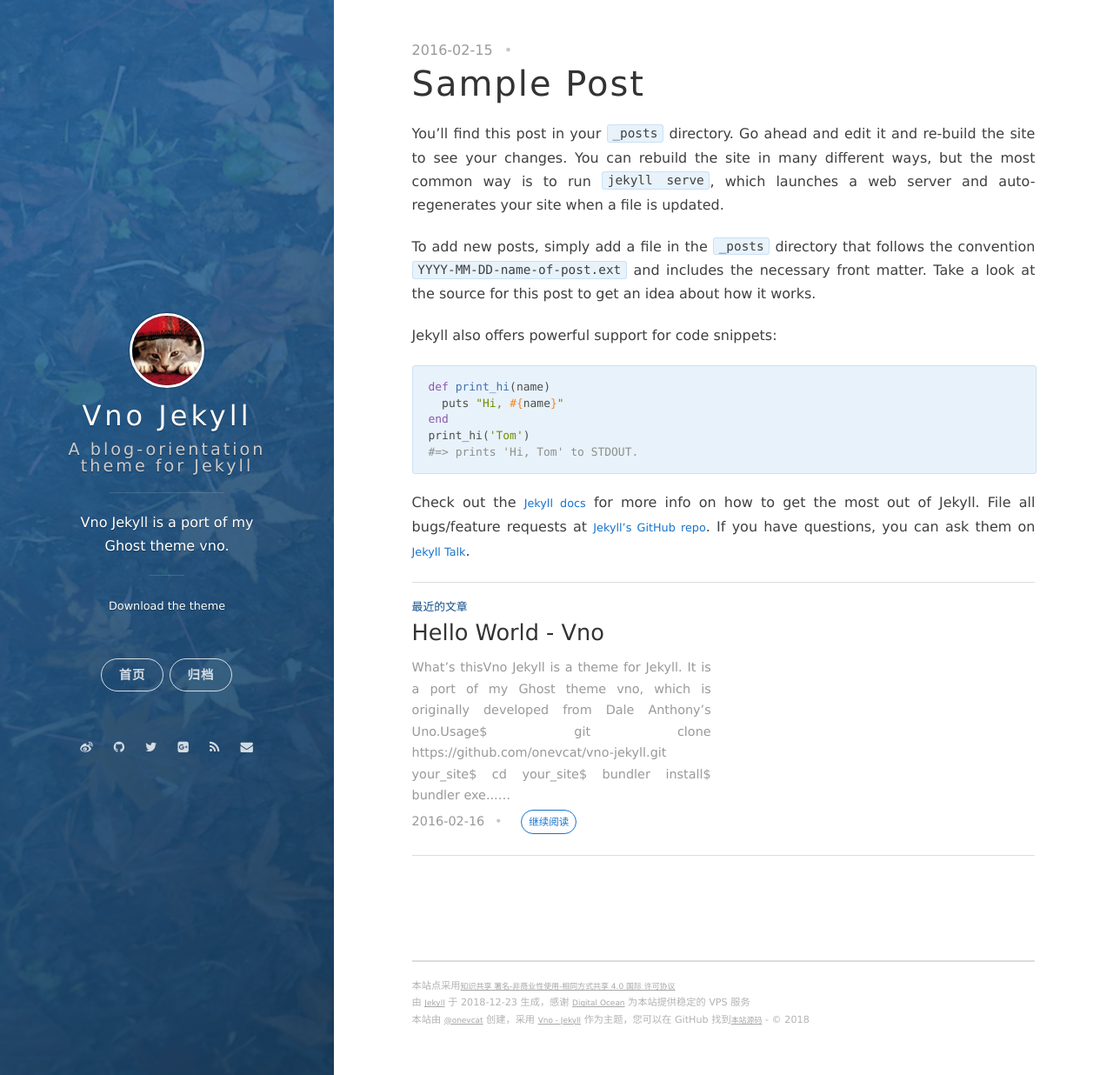
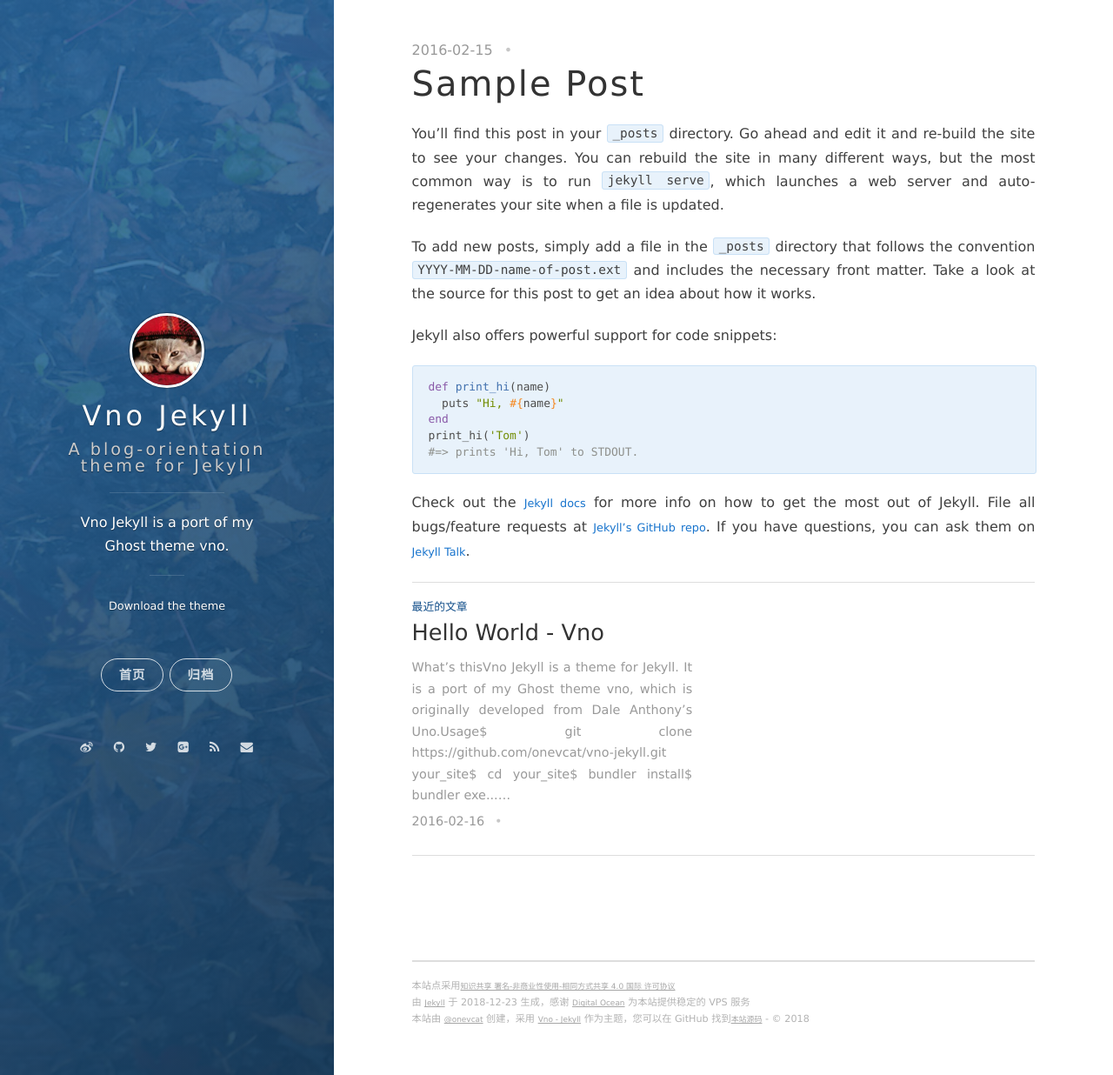
Before and after one commit to FantBoy/bearboy.github.io, a Jekyll site: the page built from _posts/2016-02-15-sample-post.markdown, in a window 1280 px wide and 1236 px high. Shown: the whole window at 87% size. Built offline with Jekyll 4.4.1, drawn with Linux system fonts in a browser that asks for light colours; nearby versions of some CDN libraries; comment, search, counter and statistics services are not loaded.

Commit message:
样式变更

```diff
--- a/_includes/read-more.html
+++ b/_includes/read-more.html
@@ -5,17 +5,17 @@
        <span class="read-more-item-dim">最近的文章</span>
        <h3 class="post-list__post-title post-title"><a href="{{ current.url }}" title="link to {{ current.title }}">{{ current.title }}</a></h3>
        <p class="excerpt">{{ current.content | markdownify | strip_html | strip_newlines | truncate: 250 }}&hellip;</p>
-       <div class="post-list__meta"><time datetime="{{current.date | date: date_to_xmlschema}}" class="post-list__meta--date date">{{current.date | date: "%F"}}</time> &#8226; <span class="post-list__meta--tags tags">{{current.tags | join:' '}}</span><a class="btn-border-small" href={{current.url}}>继续阅读</a></div>
+       <div class="post-list__meta"><time datetime="{{current.date | date: date_to_xmlschema}}" class="post-list__meta--date date">{{current.date | date: "%F"}}</time> &#8226; <span class="post-list__meta--tags tags">{{current.tags | join:' '}}</span><!--a class="btn-border-small" href={{current.url}}>继续阅读</a--></div>
    </div>
    {% endif %}
 
    {% if page.previous %}
    {% assign current = page.previous %}
-   <div class="read-more-item">
+   <div style="margin-left: 1%;" class="read-more-item">
        <span class="read-more-item-dim">更早的文章</span>
        <h3 class="post-list__post-title post-title"><a href="{{ current.url }}" title="link to {{ current.title }}">{{ current.title }}</a></h3>
        <p class="excerpt">{{ current.content | markdownify | strip_html | strip_newlines | truncate: 250 }}&hellip;</p>
-       <div class="post-list__meta"><time datetime="{{current.date | date: date_to_xmlschema}}" class="post-list__meta--date date">{{current.date | date: "%F"}}</time> &#8226; <span class="post-list__meta--tags tags">{{current.tags | join:' '}}</span><a class="btn-border-small" href={{current.url}}>继续阅读</a></div>
+       <div class="post-list__meta"><time datetime="{{current.date | date: date_to_xmlschema}}" class="post-list__meta--date date">{{current.date | date: "%F"}}</time> &#8226; <span class="post-list__meta--tags tags">{{current.tags | join:' '}}</span><!--a class="btn-border-small" href={{current.url}}>继续阅读</a--></div>
    </div>
    {% endif %}
 </section>
--- a/_sass/components/_read-more.scss
+++ b/_sass/components/_read-more.scss
@@ -13,7 +13,7 @@
 .read-more-item {
   display: inline-block;;
   vertical-align: top;
-  width: 48%;
+  width: 45%;
 }
 
 .read-more-item-dim {
```
